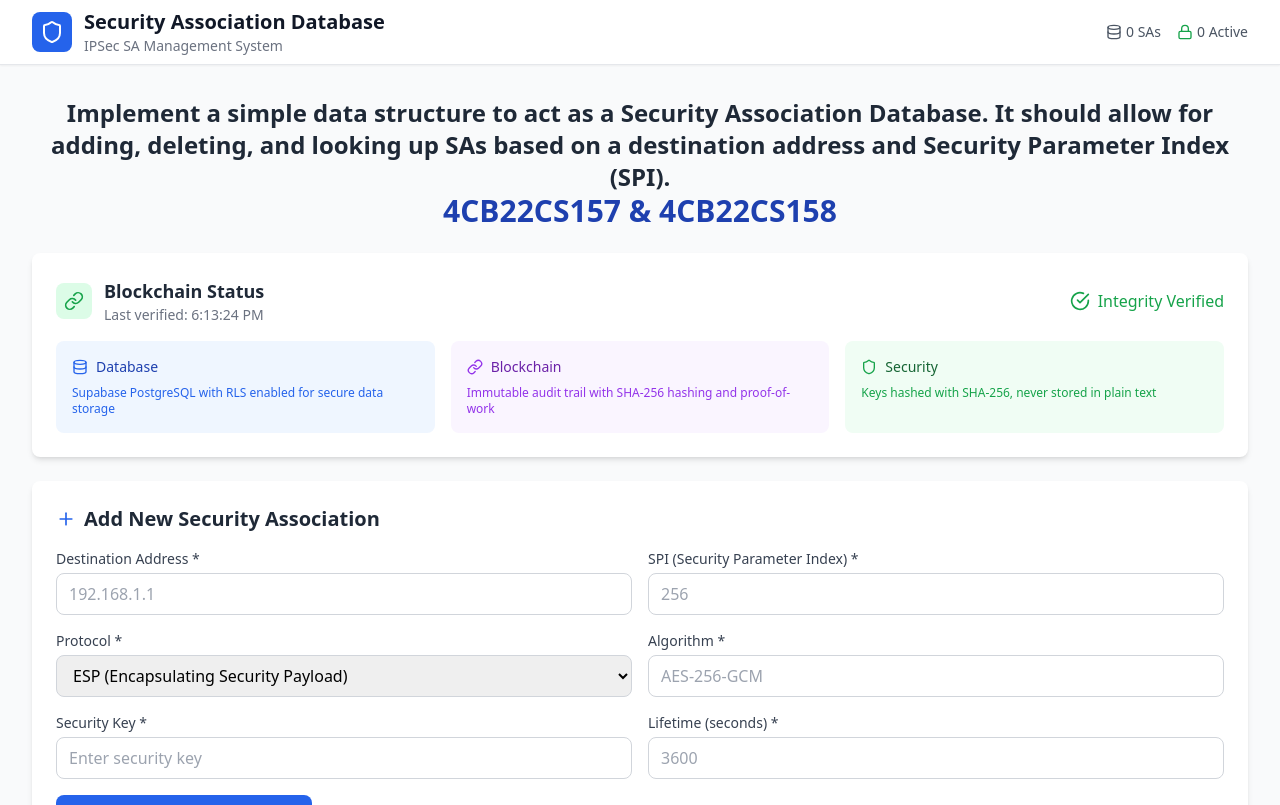
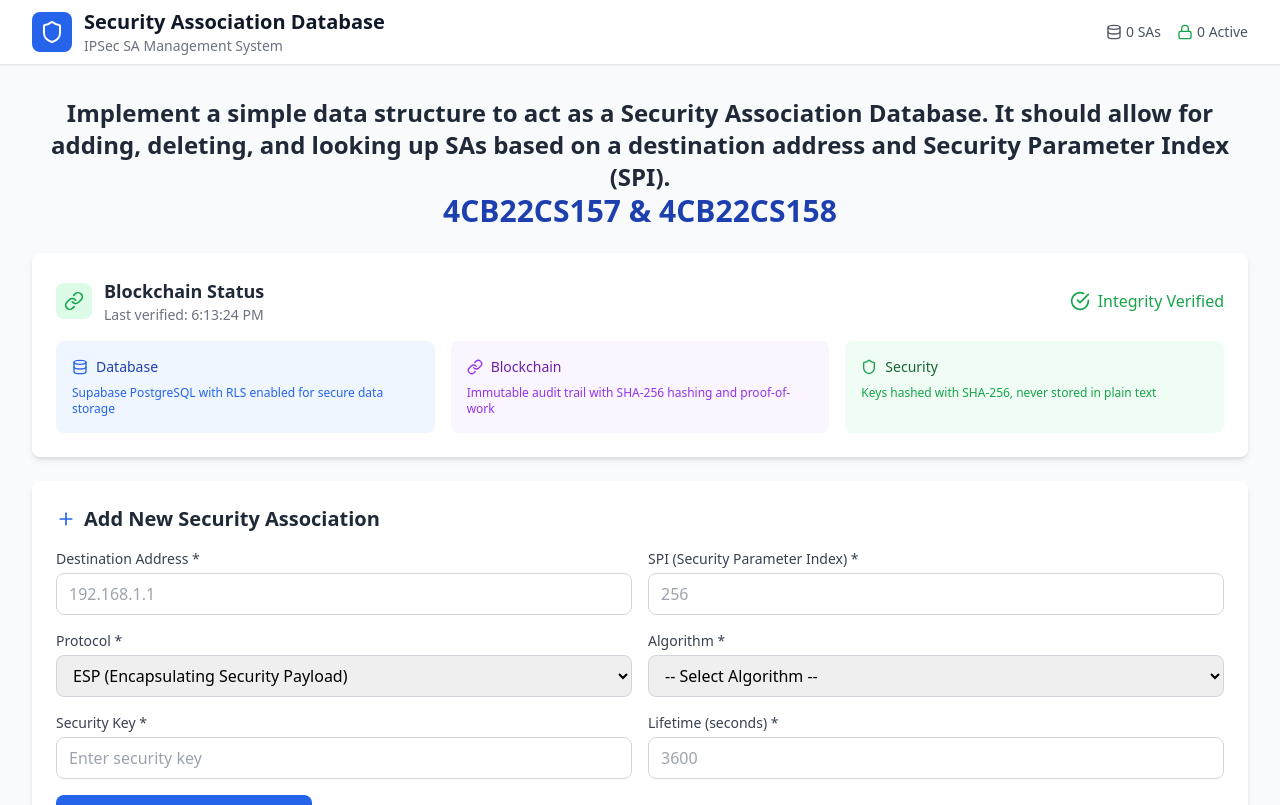
Before and after one commit to Guruprasadbhat2003/security_associations, a React (Vite) app: page / in a window 1280 px wide. Shown: the top 805 px of the page. Built offline with nearby package versions, Linux system fonts and the light colour scheme; no server answers; the database is empty.

Commit message:
Dropdown Algorithm added

```diff
--- a/src/components/SAForm.tsx
+++ b/src/components/SAForm.tsx
@@ -206,15 +206,21 @@ if (!formData.key.trim()) {
   <label className="block text-sm font-medium text-gray-700 mb-1">
     Algorithm *
   </label>
-          <input
-            type="text"
+
+  <select
     value={formData.algorithm}
     onChange={(e) => handleInputChange('algorithm', e.target.value)}
-            placeholder="AES-256-GCM"
     className={`w-full px-3 py-2 border rounded-lg focus:outline-none focus:ring-2 focus:ring-blue-500 transition-colors ${
       errors.algorithm ? 'border-red-300 bg-red-50' : 'border-gray-300'
     }`}
-          />
+  >
+    <option value="">-- Select Algorithm --</option>
+    <option value="AES-128">AES-128</option>
+    <option value="AES-256">AES-256</option>
+    <option value="SHA-256">SHA-256</option>
+    <option value="SHA-512">SHA-512</option>
+  </select>
+
   {errors.algorithm && (
     <p className="text-red-500 text-xs mt-1">{errors.algorithm}</p>
   )}
```
Lines whose indentation alone changed are shown as unchanged.
